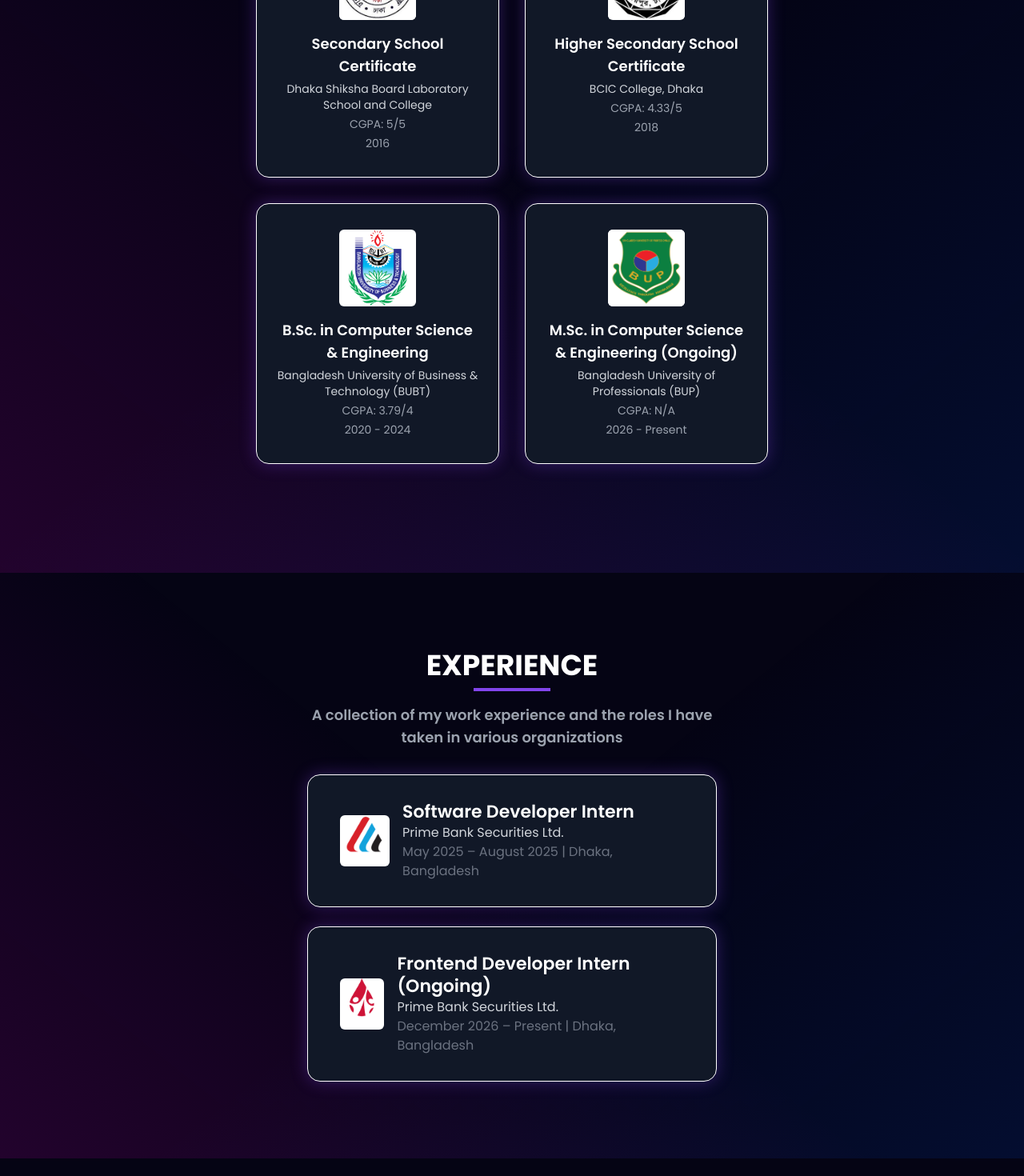
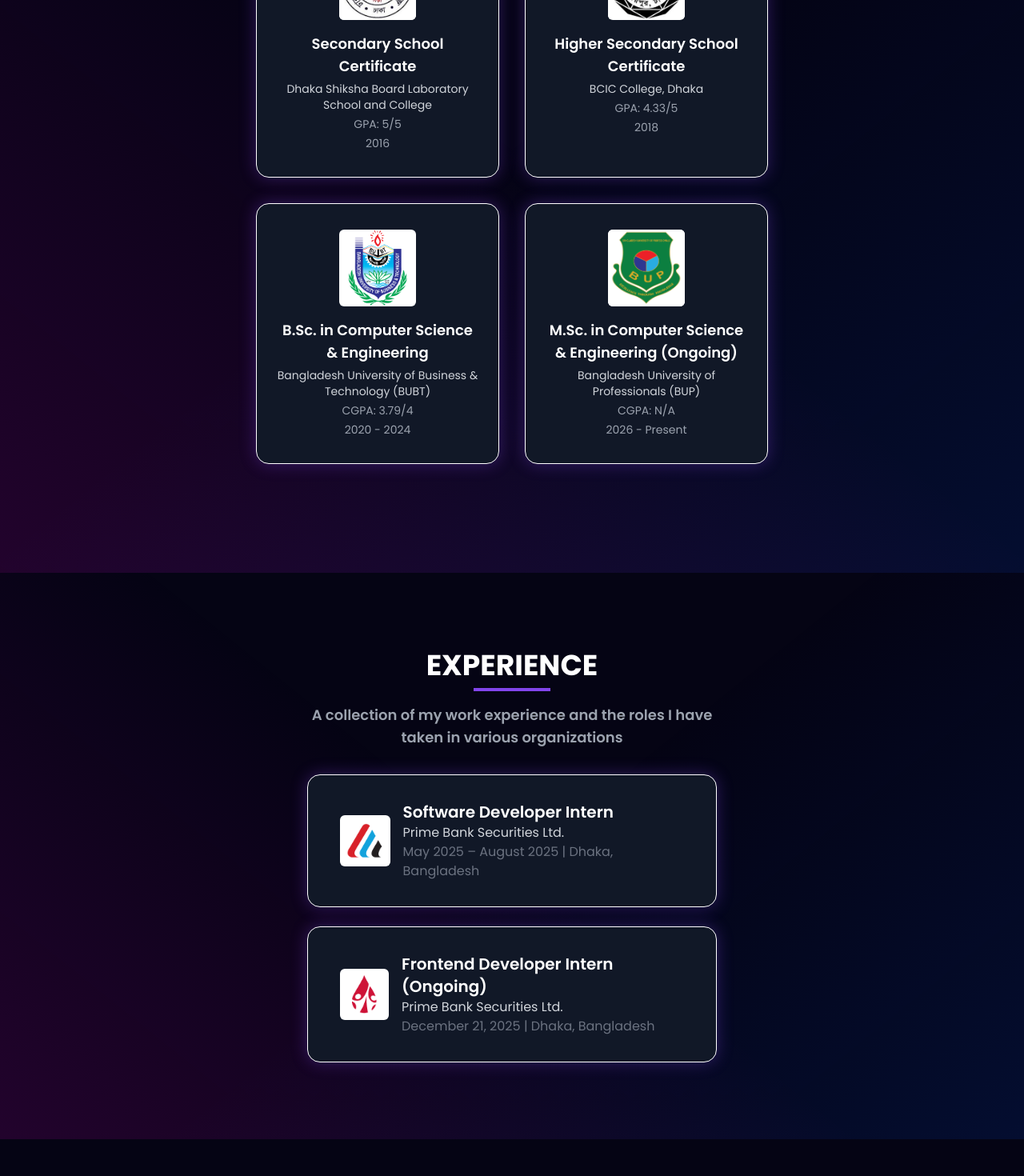
Before and after one commit to mubtasimprime/Mubtasim_Portfolio, a React (Vite) app: page / in a window 1280 px wide. Shown: the part 3920-5390 px from the top of the page at 80% size. Built offline with nearby package versions, Linux system fonts and the light colour scheme.

Commit message:
New experience added

```diff
--- a/src/components/Education/Education.jsx
+++ b/src/components/Education/Education.jsx
@@ -37,7 +37,10 @@ const Education = () => (
           <h4 className="text-md sm:text-sm text-gray-300 mb-1">
             {edu.school}
           </h4>
-          <p className="text-sm text-gray-400 mb-1">CGPA: {edu.grade ?? "N/A"}</p>
+          <p className="text-sm text-gray-400 mb-1">
+            {edu.id === 0 || edu.id === 1 ? "GPA: " : "CGPA: "}
+            {edu.grade ?? "N/A"}
+          </p>
           <p className="text-sm text-gray-400">{edu.date}</p>
 
           {/* Description */}
--- a/src/components/Experience/Experience.jsx
+++ b/src/components/Experience/Experience.jsx
@@ -24,15 +24,15 @@ const Experience = () => (
         >
           {/* Header */}
           <div className="flex items-center justify-center space-x-4 mb-0">
-            <div className="w-16 h-16 bg-white rounded-md overflow-hidden">
+            <div className="w-16 h-16 bg-white rounded-md overflow-hidden flex items-center justify-center p-2">
               <img
                 src={experience.img}
                 alt={experience.company}
-                className="w-12 h-12 object-contain object-center mx-auto"
+                className="max-w-full max-h-full object-contain"
               />
             </div>
             <div>
-              <h3 className="text-xl sm:text-[22px] font-semibold text-white">
+              <h3 className="text-xl sm:text-xl font-semibold text-white">
                 {experience.role}
               </h3>
               <h4 className="text-md sm:text-base text-gray-300">
--- a/src/constants.js
+++ b/src/constants.js
@@ -134,7 +134,7 @@ export const experiences = [
     img: btfLogo,
     role: "Frontend Developer Intern (Ongoing)",
     company: "Prime Bank Securities Ltd.",
-    date: "December 2026 – Present | Dhaka, Bangladesh",
+    date: "December 21, 2025 | Dhaka, Bangladesh",
     desc: [
       "Proposed and designed the website’s architecture, implemented a fully responsive user interface, ensuring an optimized and seamless user experience across devices.",
       "Focused on performance optimization to enhance overall application usability using ReactJS, Tailwind CSS, JavaScript, and React Router to streamline operational processes.",
@@ -182,7 +182,6 @@ export const education = [
     grade: "3.79/4",
     degree: "B.Sc. in Computer Science & Engineering",
   },
-
   {
     id: 3,
     img: Bup,
```
